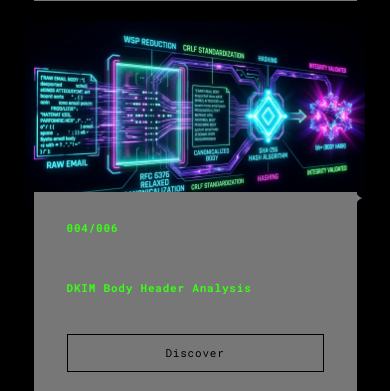
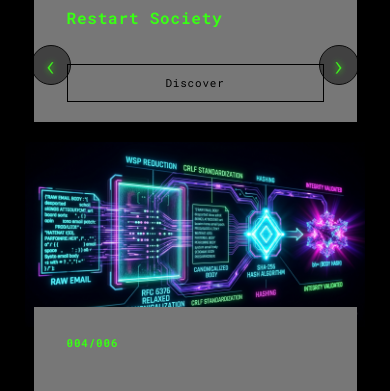
Before and after one commit to cainepavl/portfo, a Flask app: page /works.html in a window 390 px wide. Shown: the part 1425-1816 px from the top of the page. Run offline with Flask 3, Linux system fonts and the light colour scheme; some libraries are stand-ins or nearby versions.

Commit message:
Fix carousel mobile navigation: 1 project per slide + visible arrow controls
- Restructure carousel on mobile (< 768px) to show 1 project per slide
  (6 slides) instead of 3 stacked columns per slide (2 slides), fixing
  the jump-from-1-to-4 navigation issue on touch devices
- Add debounced resize handler to rebuild slides on orientation change
- Add touch swipe support (left/right) for native mobile navigation
- Override bundled CSS that set display:none on carousel-control at
  mobile widths; reposition arrows to 6px inside the carousel edge
  with circular dark-background buttons and z-index: 10

Co-Authored-By: Claude Sonnet 4.6 <noreply@anthropic.com>

```diff
--- a/templates/works.html
+++ b/templates/works.html
@@ -45,6 +45,28 @@
   .projects-carousel .carousel-control:hover,
   .projects-carousel .carousel-control:focus {
     color: #39ff14;
+  }
+
+  /* Bundled CSS sets display:none on carousel-control at mobile widths.
+     Override so arrows are always reachable, and pull them inside the
+     carousel edge (bundle also applies right:-12px which clips them). */
+  @media (max-width: 767px) {
+    .projects-carousel .carousel-control {
+      display: flex !important;
+      align-items: center;
+      justify-content: center;
+      width: 40px;
+      height: 40px;
+      top: 50%;
+      bottom: auto;
+      transform: translateY(-50%);
+      border-radius: 50%;
+      background: rgba(0, 0, 0, 0.5);
+      opacity: 0.9;
+      z-index: 10;
+    }
+    .projects-carousel .left.carousel-control  { left: 6px;  right: auto; }
+    .projects-carousel .right.carousel-control { right: 6px; left: auto;  }
   }
 </style>
 </head>
@@ -214,6 +236,100 @@
   ga('send', 'pageview');
 </script>
 
---> <script type="text/javascript" src="./static/main.70a66962.js"></script></body>
+--> <script type="text/javascript" src="./static/main.70a66962.js"></script>
+
+<script>
+/* =========================================================
+ * Responsive carousel: 3 projects/slide on desktop,
+ * 1 project/slide on mobile (< 768 px).
+ * Rebuilds .carousel-inner on load and window resize.
+ * Also adds touch-swipe support for mobile users.
+ * ========================================================= */
+(function () {
+  /* -- 1. Harvest the six project cards once from the original HTML -- */
+  var projectCards = []; /* array of cloned col nodes */
+  var resizeTimer;
+
+  document.addEventListener('DOMContentLoaded', function () {
+    /* Collect every col-sm-4 block in the carousel before we touch anything */
+    var cols = document.querySelectorAll('#myCarousel .carousel-inner .col-sm-4');
+    cols.forEach(function (col) {
+      projectCards.push(col.cloneNode(true));
+    });
+
+    buildCarousel();
+    addSwipeSupport();
+
+    window.addEventListener('resize', function () {
+      clearTimeout(resizeTimer);
+      resizeTimer = setTimeout(buildCarousel, 200);
+    });
+  });
+
+  /* -- 2. Rebuild carousel items for the current viewport width -- */
+  function buildCarousel() {
+    var isMobile = window.innerWidth < 768;
+    var perSlide = isMobile ? 1 : 3;
+    var inner = document.querySelector('#myCarousel .carousel-inner');
+    inner.innerHTML = '';
+
+    for (var i = 0; i < projectCards.length; i += perSlide) {
+      var item = document.createElement('div');
+      item.className = 'item' + (i === 0 ? ' active' : '');
+
+      var row = document.createElement('div');
+      row.className = 'row';
+
+      for (var j = i; j < Math.min(i + perSlide, projectCards.length); j++) {
+        var col = projectCards[j].cloneNode(true);
+
+        /* Swap column class so mobile cards are full-width */
+        if (isMobile) {
+          col.classList.remove('col-sm-4');
+          col.classList.add('col-xs-12');
+        } else {
+          col.classList.remove('col-xs-12');
+          col.classList.add('col-sm-4');
+        }
+        row.appendChild(col);
+      }
+
+      item.appendChild(row);
+      inner.appendChild(item);
+    }
+
+    /* Re-initialise Bootstrap carousel (interval:false = manual only) */
+    if (typeof $ !== 'undefined') {
+      $('#myCarousel').carousel({ interval: false });
+    }
+  }
+
+  /* -- 3. Touch swipe: left swipe → next, right swipe → prev -- */
+  function addSwipeSupport() {
+    var el = document.getElementById('myCarousel');
+    if (!el) return;
+
+    var startX = 0;
+    var startY = 0;
+
+    el.addEventListener('touchstart', function (e) {
+      startX = e.touches[0].clientX;
+      startY = e.touches[0].clientY;
+    }, { passive: true });
+
+    el.addEventListener('touchend', function (e) {
+      var dx = e.changedTouches[0].clientX - startX;
+      var dy = e.changedTouches[0].clientY - startY;
+
+      /* Only treat as a horizontal swipe when dx dominates */
+      if (Math.abs(dx) > Math.abs(dy) && Math.abs(dx) > 30) {
+        if (typeof $ !== 'undefined') {
+          $('#myCarousel').carousel(dx < 0 ? 'next' : 'prev');
+        }
+      }
+    }, { passive: true });
+  }
+})();
+</script></body>
 
 </html>
```
